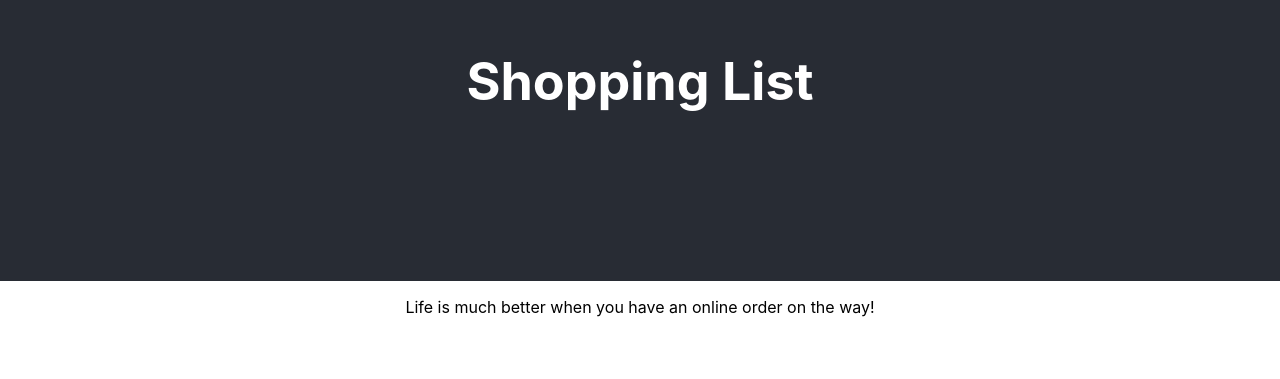
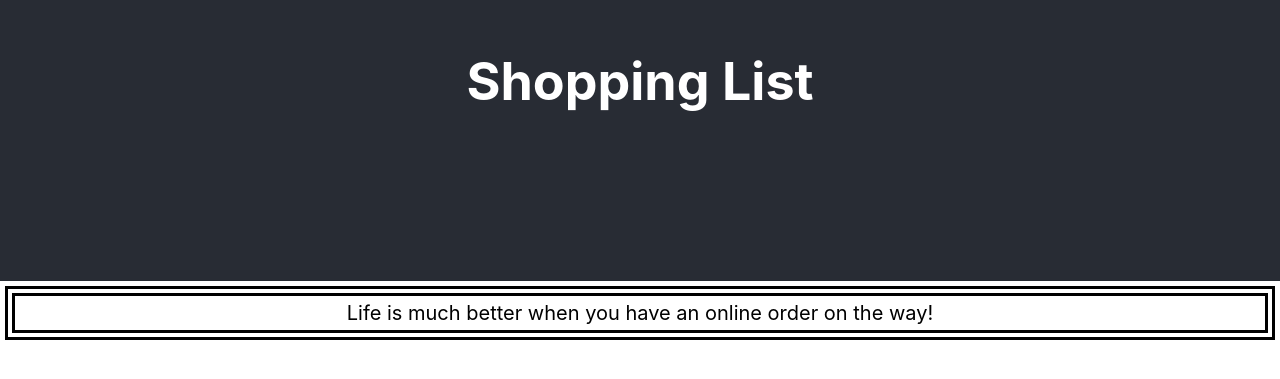
Before and after one commit to C-Christensen/Cart, a React (Create React App) app: page / in a window 1280 px wide. Shown: the part 119-498 px from the top of the page. Built offline with nearby package versions, Linux system fonts and the light colour scheme.

Commit message:
Changed paragraph style

```diff
--- a/src/App.css
+++ b/src/App.css
@@ -24,6 +24,14 @@
   color: white;
 }
 
+.Intro {
+  border: 10px double black;
+  padding: 5px;
+  margin: 5px;
+  font-size: 20px;
+  position: relative;
+}
+
 /* .App-link {
   color: #61dafb;
 } */
```
